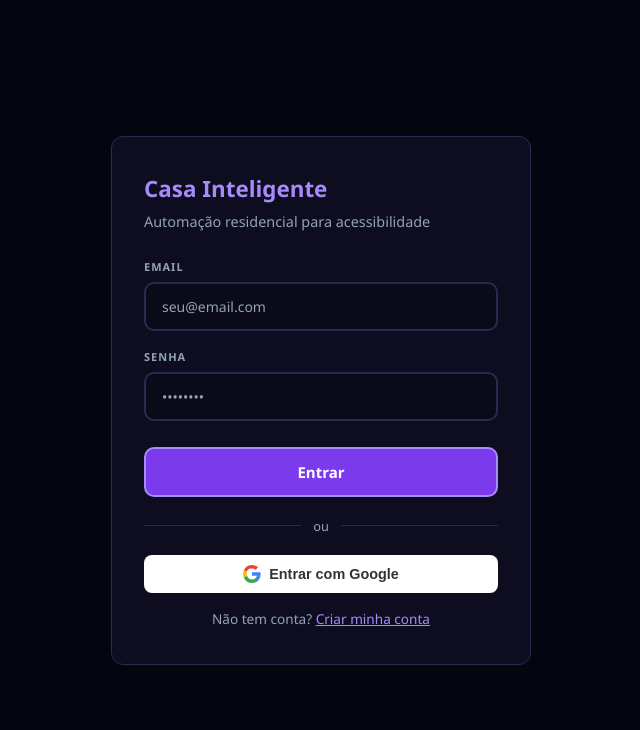
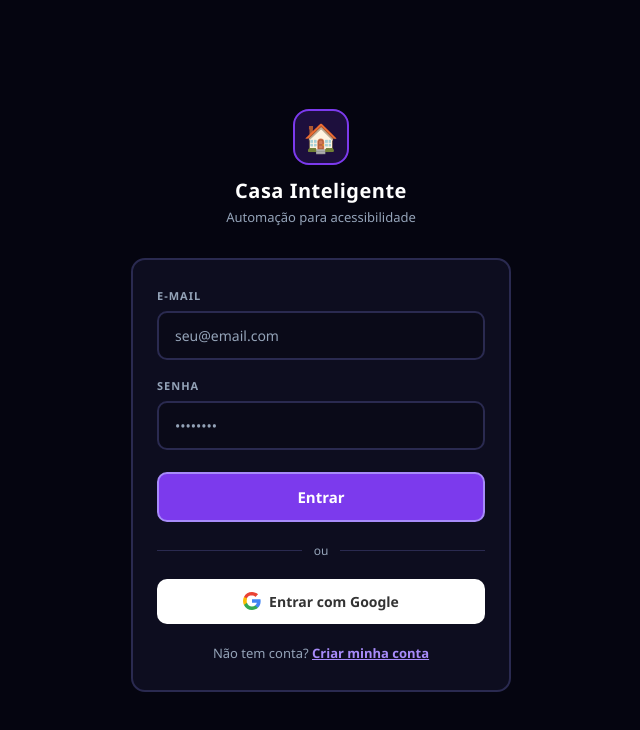
Before and after one commit to ique45/casa-inteligente-tcc, a plain HTML site: page login.html in a window 1280 px wide. Shown: the whole page, without its empty margins (319-959 px from the left). Drawn offline with Linux system fonts and the light colour scheme; no server answers.

Commit message:
style: redesenha página de login com novo visual

```diff
--- a/login.html
+++ b/login.html
@@ -8,35 +8,65 @@
   <style>
     .login-container {
       display: flex; align-items: center; justify-content: center;
-      min-height: 100vh; padding: 20px;
+      min-height: 100vh; padding: 24px;
+    }
+    .login-card {
+      width: 100%; max-width: 380px;
+    }
+    .login-logo {
+      text-align: center; margin-bottom: 32px;
+    }
+    .login-logo-icon {
+      display: inline-flex; align-items: center; justify-content: center;
+      width: 56px; height: 56px;
+      background: rgba(124,58,237,0.2); border: 2px solid var(--purple);
+      border-radius: 16px; font-size: 28px; margin-bottom: 12px;
+    }
+    .login-logo-title {
+      display: block; font-size: 20px; font-weight: 800;
+      letter-spacing: 0.5px; color: #fff;
+    }
+    .login-logo-sub {
+      display: block; font-size: 13px; color: var(--text-muted); margin-top: 4px;
     }
     .login-box {
-      background: var(--bg-card); border: 1px solid var(--border);
-      border-radius: var(--radius); padding: 36px 32px; width: 100%; max-width: 420px;
+      background: var(--bg-card); border: 2px solid var(--border);
+      border-radius: 14px; padding: 28px 24px;
     }
-    .login-logo { font-size: 1.4rem; font-weight: 800; color: var(--purple-light); margin-bottom: 8px; }
-    .login-subtitle { color: var(--text-muted); font-size: 0.9rem; margin-bottom: 28px; }
-    .divider { display: flex; align-items: center; gap: 12px; margin: 20px 0; color: var(--text-muted); font-size: 0.8rem; }
-    .divider::before, .divider::after { content: ''; flex: 1; height: 1px; background: var(--border); }
+    .divider {
+      display: flex; align-items: center; gap: 12px;
+      margin: 20px 0; color: var(--text-muted); font-size: 12px;
+    }
+    .divider::before, .divider::after {
+      content: ''; flex: 1; height: 1px; background: var(--border);
+    }
     .btn-google {
-      width: 100%; padding: 10px; background: #fff; color: #333; border-radius: 8px;
-      border: none; font-size: 0.9rem; font-weight: 600; cursor: pointer;
-      display: flex; align-items: center; justify-content: center; gap: 8px;
+      width: 100%; padding: 13px; background: #fff; color: #333;
+      border-radius: 10px; border: none; font-size: 14px; font-weight: 600;
+      cursor: pointer; display: flex; align-items: center; justify-content: center;
+      gap: 8px; font-family: inherit;
     }
     .btn-google:hover { background: #f1f1f1; }
-    .toggle-mode { text-align: center; margin-top: 16px; font-size: 0.85rem; color: var(--text-muted); }
-    .toggle-mode a { color: var(--purple-light); cursor: pointer; text-decoration: underline; }
-    #btn-submit { width: 100%; margin-top: 8px; }
+    .toggle-mode {
+      text-align: center; margin-top: 20px;
+      font-size: 13px; color: var(--text-muted);
+    }
+    .toggle-mode a { color: var(--purple-light); cursor: pointer; font-weight: 700; text-decoration: underline; }
+    #btn-submit { width: 100%; margin-top: 4px; }
   </style>
 </head>
 <body>
   <div class="login-container">
+    <div class="login-card">
+      <div class="login-logo">
+        <div class="login-logo-icon">🏠</div>
+        <span class="login-logo-title">Casa Inteligente</span>
+        <span class="login-logo-sub">Automação para acessibilidade</span>
+      </div>
+
       <div class="login-box">
-      <div class="login-logo">Casa Inteligente</div>
-      <p class="login-subtitle">Automação residencial para acessibilidade</p>
-
         <div class="form-group">
-        <label class="form-label" for="input-email">Email</label>
+          <label class="form-label" for="input-email">E-mail</label>
           <input type="email" id="input-email" class="form-input" placeholder="seu@email.com"/>
         </div>
         <div class="form-group">
@@ -66,6 +96,7 @@
         </div>
       </div>
     </div>
+  </div>
 
   <script src="https://www.gstatic.com/firebasejs/10.12.0/firebase-app-compat.js"></script>
   <script src="https://www.gstatic.com/firebasejs/10.12.0/firebase-auth-compat.js"></script>
```
Lines whose indentation alone changed are shown as unchanged.
